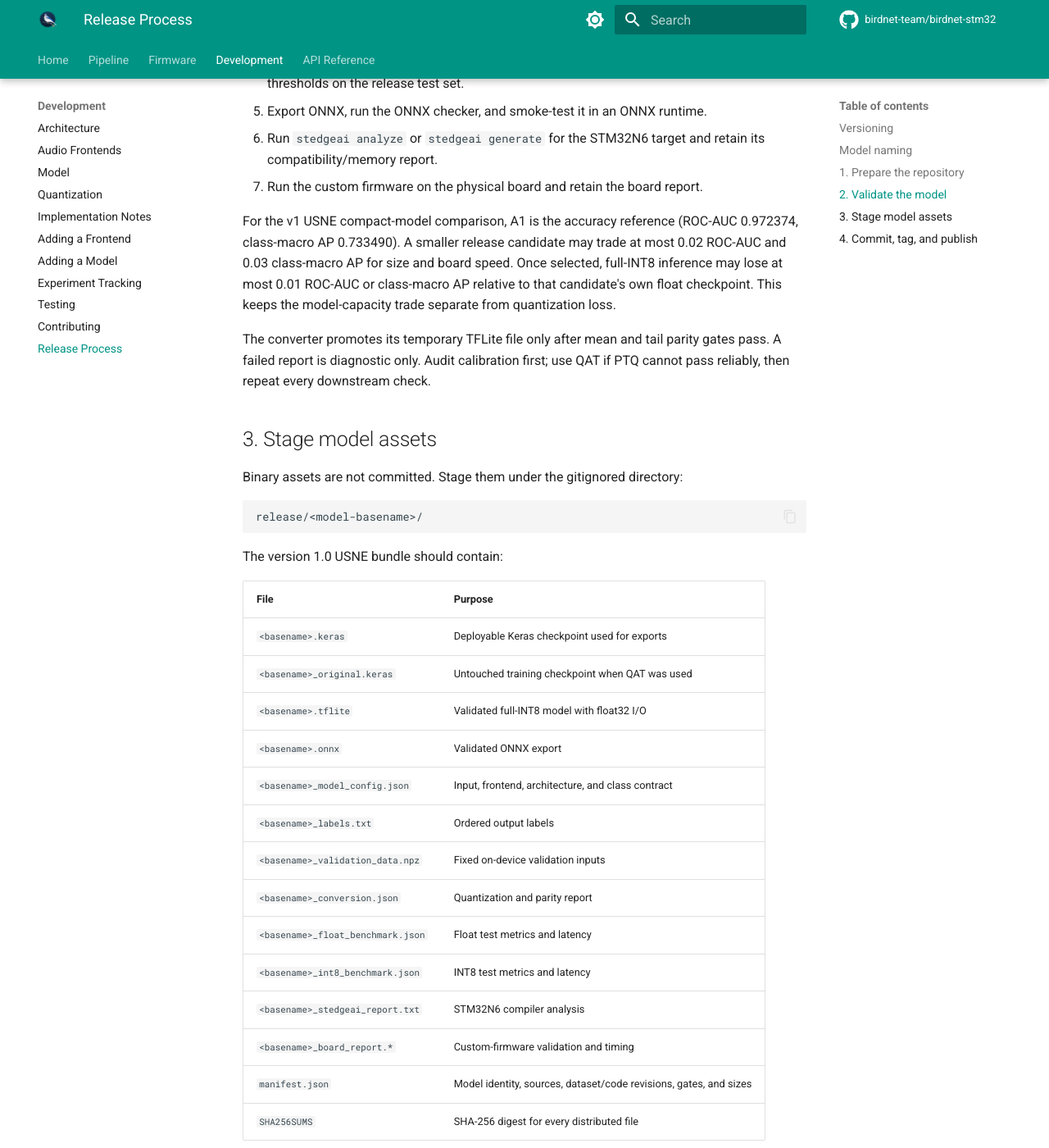
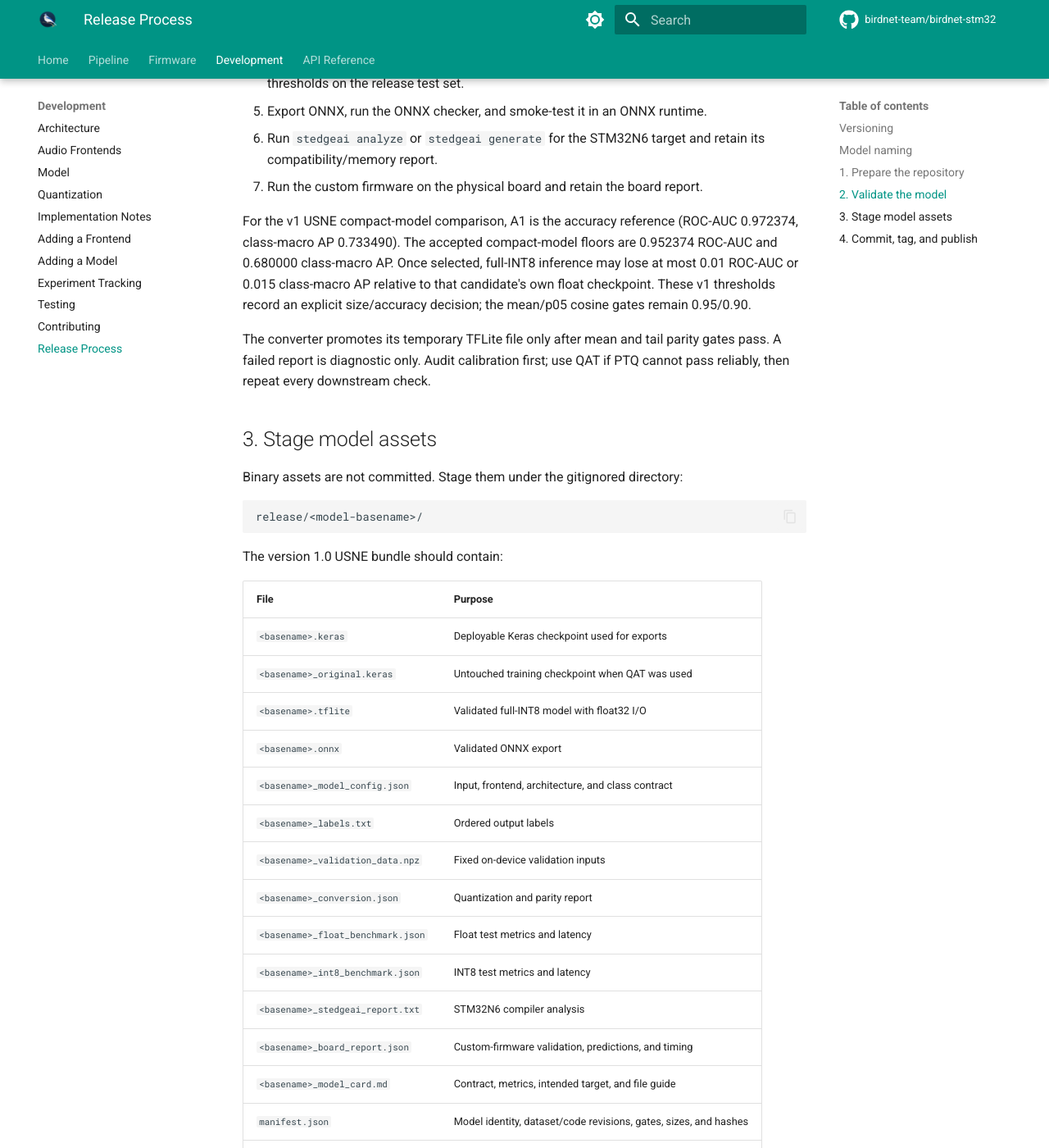
Before and after one commit to birdnet-team/birdnet-stm32, an MkDocs documentation site: the page built from docs/dev/release-process.md, in a window 1280 px wide and 1400 px high, scrolled down 1625 px. Shown: the whole window at 82% size. Built offline with MkDocs 1.6.1 and Material for MkDocs 9.7.7, drawn with Linux system fonts in a browser that asks for light colours; comment, search, counter and statistics services are not loaded; some of the changed text lies outside the part shown.

Commit message:
Document the accepted v1 model release

```diff
--- a/docs/dev/release-process.md
+++ b/docs/dev/release-process.md
@@ -69,11 +69,11 @@ requires all of the following:
 7. Run the custom firmware on the physical board and retain the board report.
 
 For the v1 USNE compact-model comparison, A1 is the accuracy reference
-(ROC-AUC 0.972374, class-macro AP 0.733490). A smaller release candidate may
-trade at most 0.02 ROC-AUC and 0.03 class-macro AP for size and board speed.
-Once selected, full-INT8 inference may lose at most 0.01 ROC-AUC or
-class-macro AP relative to that candidate's own float checkpoint. This keeps
-the model-capacity trade separate from quantization loss.
+(ROC-AUC 0.972374, class-macro AP 0.733490). The accepted compact-model floors
+are 0.952374 ROC-AUC and 0.680000 class-macro AP. Once selected, full-INT8
+inference may lose at most 0.01 ROC-AUC or 0.015 class-macro AP relative to
+that candidate's own float checkpoint. These v1 thresholds record an explicit
+size/accuracy decision; the mean/p05 cosine gates remain 0.95/0.90.
 
 The converter promotes its temporary TFLite file only after mean and tail
 parity gates pass. A failed report is diagnostic only. Audit calibration first;
@@ -102,11 +102,15 @@ The version 1.0 USNE bundle should contain:
 | `<basename>_float_benchmark.json` | Float test metrics and latency |
 | `<basename>_int8_benchmark.json` | INT8 test metrics and latency |
 | `<basename>_stedgeai_report.txt` | STM32N6 compiler analysis |
-| `<basename>_board_report.*` | Custom-firmware validation and timing |
-| `manifest.json` | Model identity, sources, dataset/code revisions, gates, and sizes |
+| `<basename>_board_report.json` | Custom-firmware validation, predictions, and timing |
+| `<basename>_model_card.md` | Contract, metrics, intended target, and file guide |
+| `manifest.json` | Model identity, dataset/code revisions, gates, sizes, and hashes |
 | `SHA256SUMS` | SHA-256 digest for every distributed file |
 
 Only list an asset in the manifest after its corresponding validation passed.
+Sanitize reports before staging: public files must not expose workstation
+paths. Keep training histories, raw logs, temporary exports, and other
+diagnostic-only artifacts out of the release bundle.
 
 ## 4. Commit, tag, and publish
 
```
Also changed, not shown: AGENTS.md (+3 -0 lines), CHANGELOG.md (+4 -0 lines), README.md (+4 -1 lines), docs/getting-started.md (+2 -0 lines), docs/index.md (+5 -4 lines).
